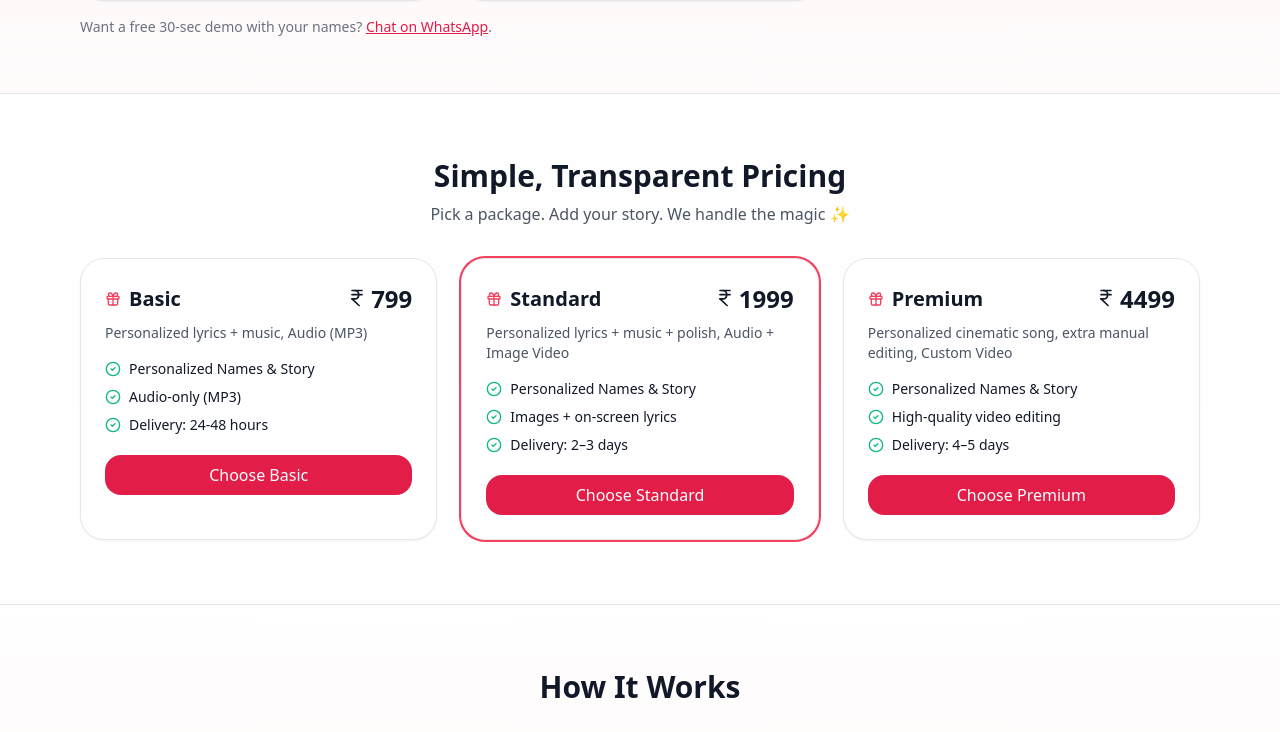
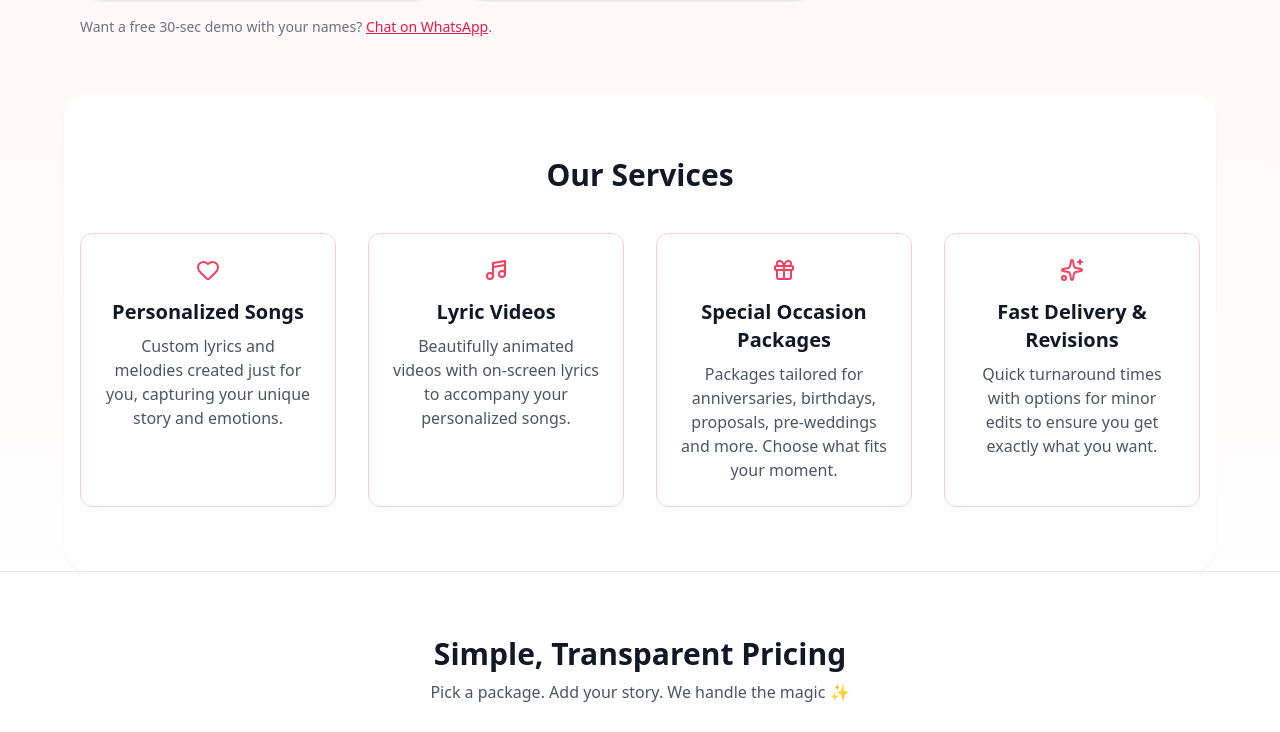
Before and after one commit to sai-kumar-kamabar/ai-song-gifts, a React (Create React App) app: page / in a window 1280 px wide. Shown: the part 760-1492 px from the top of the page. Built offline with nearby package versions, Linux system fonts and the light colour scheme.

Commit message:
added hemet seo updated services section aded

```diff
--- a/package.json
+++ b/package.json
@@ -11,6 +11,7 @@
     "lucide-react": "^0.542.0",
     "react": "^19.1.1",
     "react-dom": "^19.1.1",
+    "react-helmet": "^6.1.0",
     "react-scripts": "5.0.1",
     "web-vitals": "^2.1.4"
   },
--- a/src/component/Portfolio.jsx
+++ b/src/component/Portfolio.jsx
@@ -1,4 +1,5 @@
 import { useState } from "react";
+import { Helmet } from "react-helmet";
 import { motion } from "framer-motion";
 import { Music4, Heart, Gift, Headphones, Sparkles, Phone, Instagram, Youtube, Mail, CheckCircle2, IndianRupee } from "lucide-react";
 
@@ -48,6 +49,30 @@ const samples = [
   },
 ];
 
+
+const services = [
+  {
+    icon: <Heart className="w-6 h-6 text-rose-500"/>,
+    title: "Personalized Songs",
+    description: "Custom lyrics and melodies created just for you, capturing your unique story and emotions.",
+  },
+  {
+    icon: <Music4 className="w-6 h-6 text-rose-500"/>,
+    title: "Lyric Videos",
+    description: "Beautifully animated videos with on-screen lyrics to accompany your personalized songs.",
+  },
+  {
+    icon: <Gift className="w-6 h-6 text-rose-500"/>,
+    title: "Special Occasion Packages",
+    description: "Packages tailored for anniversaries, birthdays, proposals, pre-weddings and more. Choose what fits your moment.",
+  },
+  {
+    icon: <Sparkles className="w-6 h-6 text-rose-500"/>,
+    title: "Fast Delivery & Revisions",
+    description: "Quick turnaround times with options for minor edits to ensure you get exactly what you want.",
+  },
+];
+
 export default function Portfolio() {
   const [active, setActive] = useState("audio");
 
@@ -56,9 +81,44 @@ export default function Portfolio() {
   const instagram = "https://www.instagram.com/half_ticket_memories/"; // 🔁 replace
   const youtube = "http://www.youtube.com/@halfticketmemories"; // 🔁 replace
 
+  const schemaData = {
+    "@context": "https://schema.org",
+    "@type": "Organization",
+    "name": "Half Ticket Memories",
+    "url": "https://ai-song-gifts.vercel.app/",
+    "description": "Original AI‑assisted personalized songs & videos for special occasions.",
+    "sameAs": [
+      "https://www.instagram.com/half_ticket_memories/",
+      "http://www.youtube.com/@halfticketmemories"
+    ]
+  };
+
 
   return (
     <div className="min-h-screen bg-gradient-to-b from-rose-50 via-white to-rose-50 text-gray-900">
+
+      <Helmet>
+        {/* Dynamic Meta Tags */}
+        <title>Custom Songs & Videos | Half Ticket Memories</title>
+        <meta name="description" content="Get a unique personalized song or video for any occasion: birthday, anniversary, proposal, pre-wedding shoot, marriage, baby birth celebrations and more. Indian languages & international styles available. Order in minutes!" />
+        <link rel="canonical" href="https://ai-song-gifts.vercel.app/" />
+        {/* Open Graph tags */}
+        <meta property="og:title" content="Custom Songs & Videos | Half Ticket Memories" />
+        <meta property="og:description" content="Original, AI-assisted personalized music gifts for your loved ones, delivered as audio or custom video." />
+        <meta property="og:type" content="website" />
+        <meta property="og:url" content="https://ai-song-gifts.vercel.app/" />
+        {/* Twitter tags */}
+        <meta name="twitter:card" content="summary" />
+        <meta name="twitter:title" content="Custom Songs & Videos | Half Ticket Memories" />
+        <meta name="twitter:description" content="Personalized songs and lyric videos for memorable gifting. Listen to samples and order online." />
+        {/* Structured Data / Schema */}
+        <script type="application/ld+json">
+          {JSON.stringify(schemaData)}
+        </script>
+      </Helmet>
+
+      {/* Header */}
+
       <header className="sticky top-0 z-40 backdrop-blur bg-white/70 border-b border-rose-100">
         <div className="max-w-6xl mx-auto px-4 py-3 flex items-center justify-between">
           <div className="flex items-center gap-2">
@@ -67,6 +127,7 @@ export default function Portfolio() {
           </div>
           <nav className="hidden md:flex items-center gap-6 text-sm">
             <a href="#samples" className="hover:text-rose-600">Samples</a>
+            <a href="#services" className="hover:text-rose-600">Services</a>
             <a href="#packages" className="hover:text-rose-600">Packages</a>
             <a href="#how" className="hover:text-rose-600">How it works</a>
             <a href="#faq" className="hover:text-rose-600">FAQ</a>
@@ -144,6 +205,21 @@ export default function Portfolio() {
         <p className="text-sm text-gray-500 mt-4">Want a free 30‑sec demo with your names? <a href={whatsappLink} target="_blank" rel="noreferrer" className="text-rose-600 underline">Chat on WhatsApp</a>.</p>
       </section>
 
+      {/* Services */}
+      <section id="services" className="max-w-6xl mx-auto px-4 py-16 bg-white/90 rounded-3xl shadow-sm">
+      <h2 className="text-3xl font-bold text-center mb-10">Our Services</h2>
+      <div className="grid md:grid-cols-2 lg:grid-cols-4 gap-8">
+        {services.map((service, idx) => (
+          <div key={idx} className="flex flex-col items-center text-center p-6 border border-rose-200 rounded-xl hover:shadow-lg transition-shadow duration-300">
+            {service.icon}
+            <h3 className="mt-4 text-xl font-semibold">{service.title}</h3>
+            <p className="mt-2 text-gray-600">{service.description}</p>
+          </div>
+        ))}
+      </div>
+    </section>
+
+
       {/* Packages */}
       <section id="packages" className="bg-white/70 border-y">
         <div className="max-w-6xl mx-auto px-4 py-16">
@@ -171,7 +247,7 @@ export default function Portfolio() {
       </section>
 
       {/* How it Works */}
-      <section id="how" className="max-w-6xl mx-auto px-4 py-16">
+      <section id="how" className="max-w-6xl mx-auto px-4 py-16 ">
         <h2 className="text-2xl md:text-3xl font-bold text-center">How It Works</h2>
         <div className="grid md:grid-cols-4 gap-4 mt-8">
           {[
```
Also changed, not shown: 1 other file (tests, documents, lock files or other folders).
